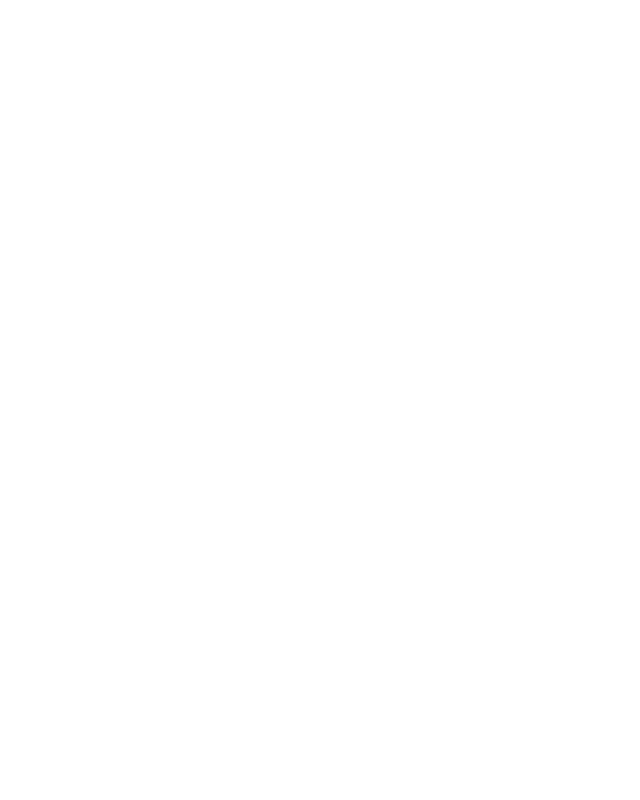
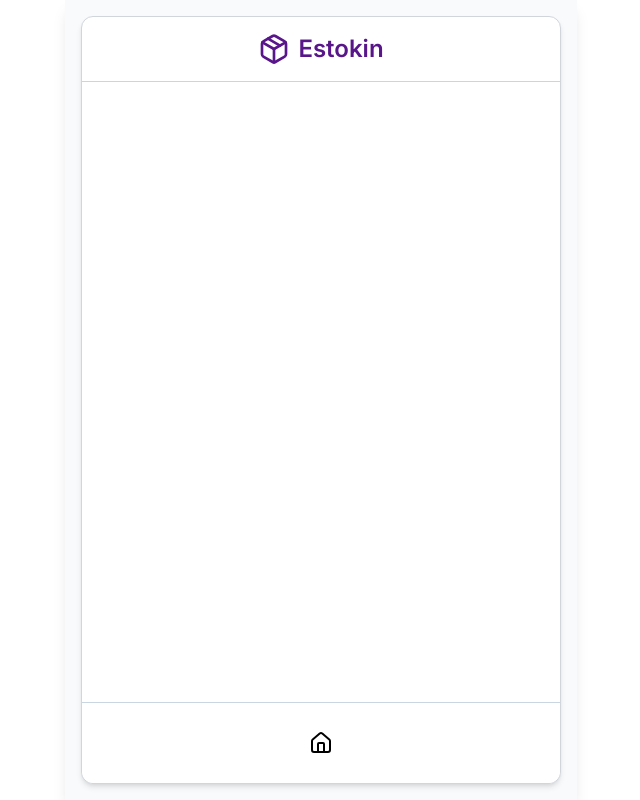
Before and after one commit to gustavoarantesdev/estokin, a Next.js app: page / in a window 1280 px wide. Shown: the whole page, without its empty margins (319-959 px from the left). Built offline with nearby package versions, Linux system fonts and the light colour scheme.

Commit message:
feat: adiciona componentes no layout master

```diff
--- a/src/app/layout.tsx
+++ b/src/app/layout.tsx
@@ -1,6 +1,8 @@
 import type { Metadata } from "next";
 import "@/app/ui/globals.css";
 import { inter } from "@/app/ui/fonts";
+import { EstokinLogo } from "@/app/ui/estokin-logo";
+import { NavigationBar } from "@/app/ui/layout/navigation-bar";
 
 export const metadata: Metadata = {
   title: "Estokin",
@@ -14,7 +16,25 @@
 }>) {
   return (
     <html lang="pt-BR" className={`${inter.className} h-full antialiased`}>
-      <body className="">{children}</body>
+      <body className="flex justify-center items-center p-4 h-screen">
+        <main className="bg-slate-50 shadow-lg p-4 w-full sm:max-w-lg h-screen">
+          {/* Header */}
+          <div className="relative flex flex-col bg-white shadow-md border border-gray-300 rounded-xl h-full">
+            <div className="shrink-0">
+              <EstokinLogo />
+              <hr className="text-slate-300"></hr>
+            </div>
+
+            {/* Content */}
+            <div className="flex-1 p-4 pb-28 overflow-auto scroll-smooth">
+              {children}
+            </div>
+
+            {/* Navigation bar */}
+            <NavigationBar />
+          </div>
+        </main>
+      </body>
     </html>
   );
 }
```
